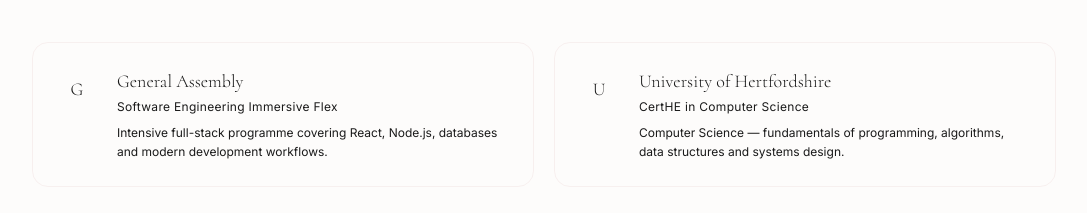
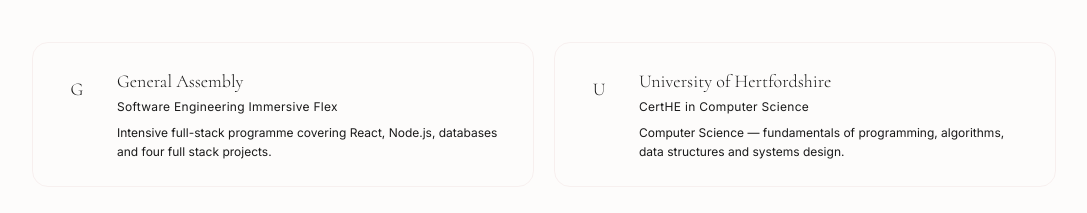
Before and after one commit to claudia-pacheco/Claudiawebsiteportfolio, a React (Vite) app: page / in a window 1280 px wide. Shown: the part 3840-4053 px from the top of the page, without its empty margins (96-1183 px from the left). Built offline with nearby package versions, Linux system fonts and the light colour scheme.

Commit message:
work section description updated

```diff
--- a/src/app/App.tsx
+++ b/src/app/App.tsx
@@ -744,7 +744,7 @@
                 school: "General Assembly",
                 credential: "Software Engineering Immersive Flex",
                 detail:
-                  "Intensive full-stack programme covering React, Node.js, databases and modern development workflows.",
+                  "Intensive full-stack programme covering React, Node.js, databases and four full stack projects.",
                 year: "2021 – 2022",
                 icon: "G",
               },
```
